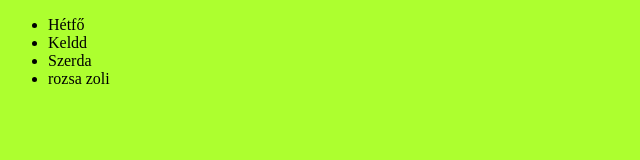
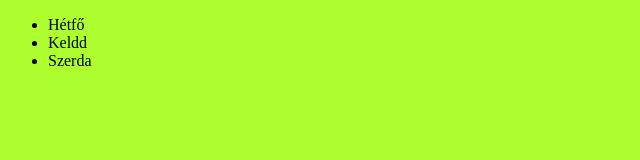
Before and after one commit to zsoltszabo1/12-12, a plain HTML site: page index.html in a window 1280 px wide. Shown: the full height of the page, 0-640 px from the left. Drawn offline with Linux system fonts and the light colour scheme.

Commit message:
Update index.html

```diff
--- a/index.html
+++ b/index.html
@@ -13,8 +13,6 @@
 <li>Hétfő</li>
 <li>Keldd</li>
 <li>Szerda</li>
-<li>rozsa zoli</li>
-
 
     </ul>
 
```
